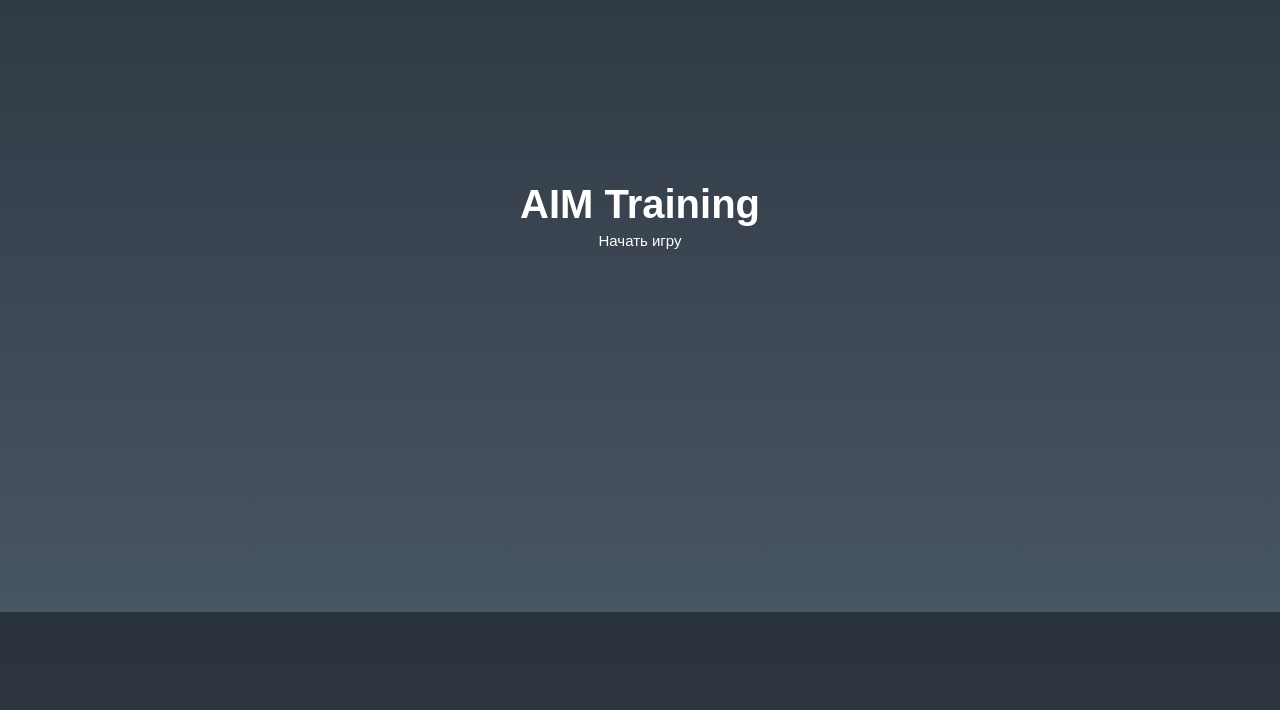
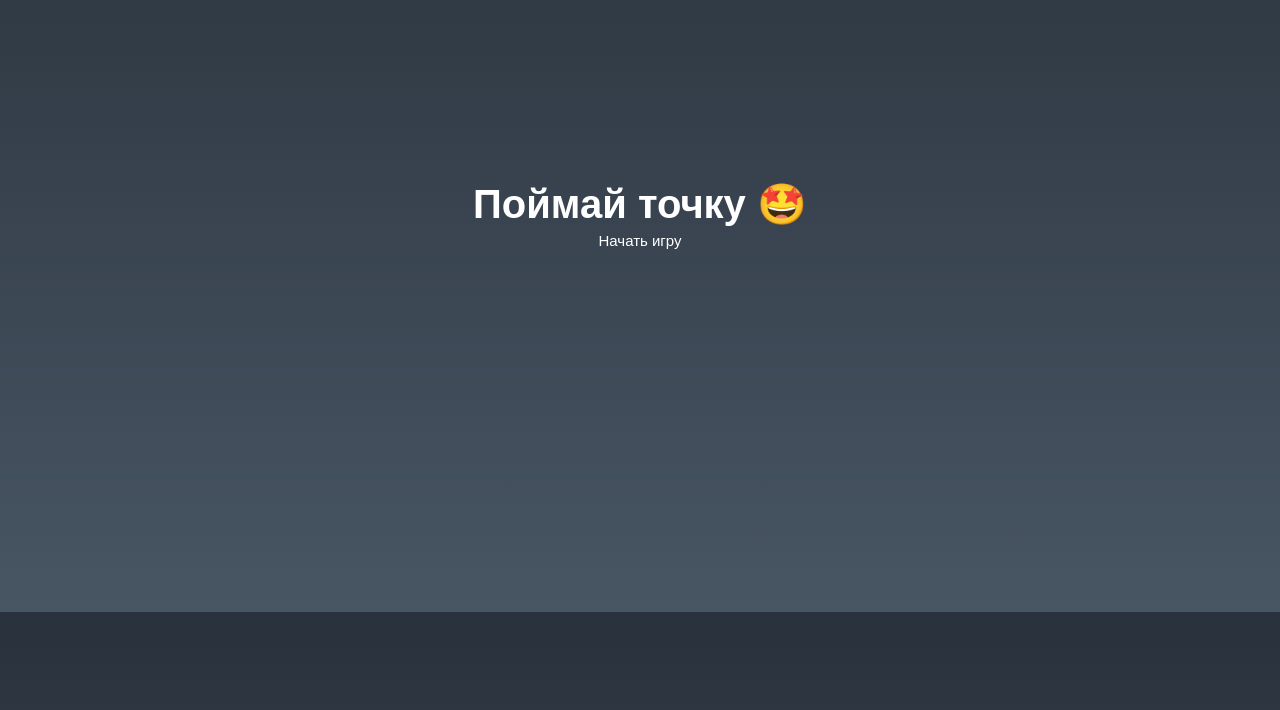
Before and after one commit to KalmykovaElena/game, a plain HTML site: page index.html in a window 1280 px wide. Shown: the part 188-898 px from the top of the page. Drawn offline with Linux system fonts and the light colour scheme; a web font is replaced by a local one.

Commit message:
change title

```diff
--- a/index.html
+++ b/index.html
@@ -8,7 +8,7 @@
 </head>
 <body class="body">
 <section class='card '>
-    <h1 class="title">AIM Training</h1>
+    <h1 class="title">Поймай точку &#129321</h1>
     <a href="#" class="start" id="start">Начать игру</a>
 </section>
 
```
